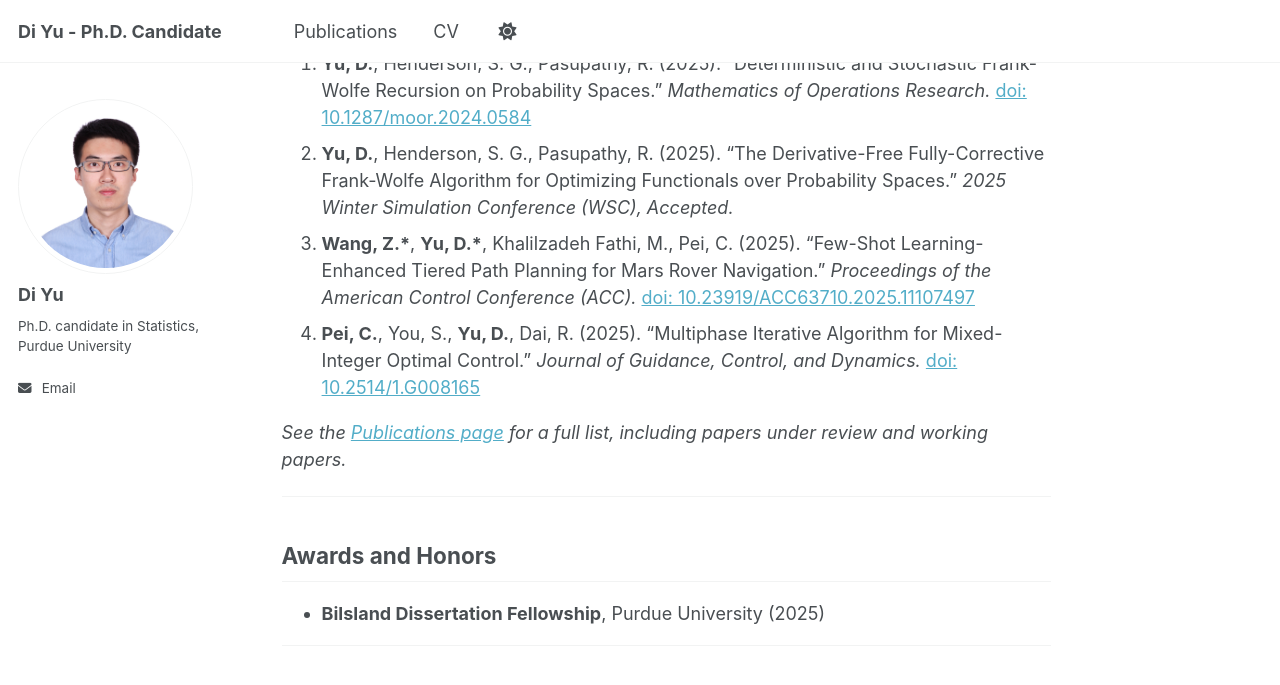
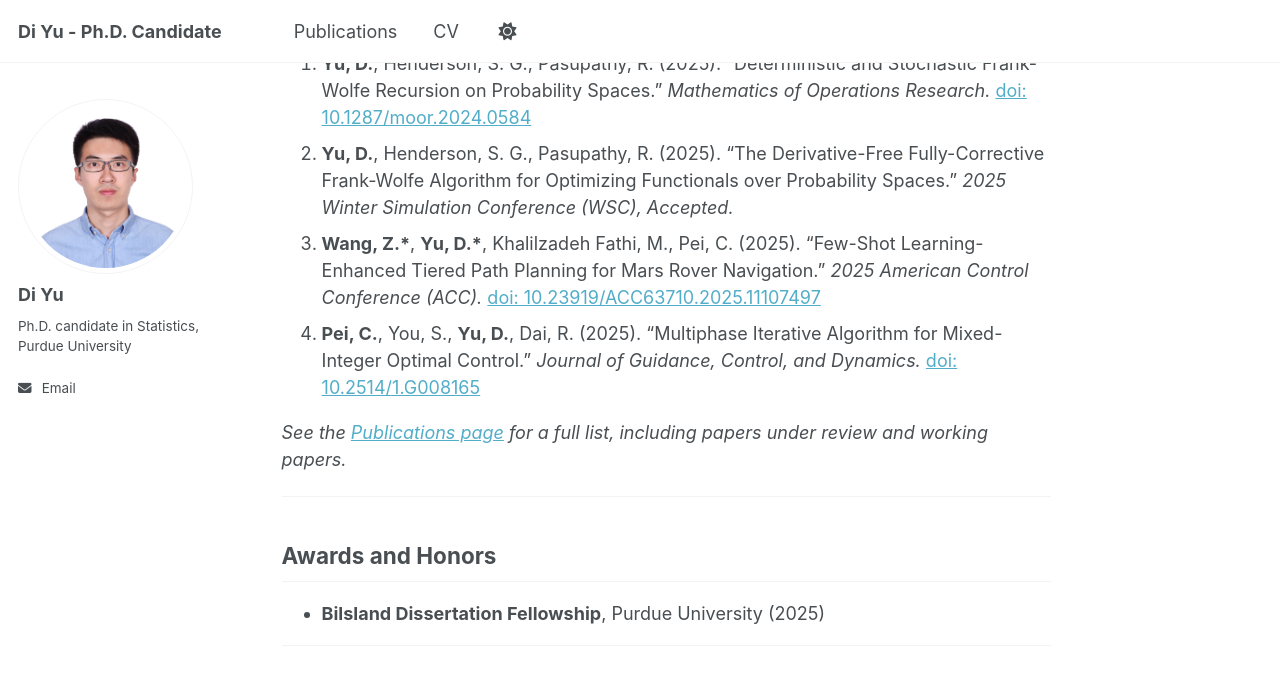
Before and after one commit to yudi12358/yudi12358.github.io, a Jekyll site: the page built from _pages/about.md, in a window 1280 px wide and 900 px high, scrolled down 1329 px. Shown: the top 685 px of the window. Built offline with Jekyll 4.4.1, drawn with Linux system fonts in a browser that asks for light colours; a script that is not in the unit is left out.

Commit message:
Update about.md

```diff
--- a/_pages/about.md
+++ b/_pages/about.md
@@ -46,7 +46,7 @@ I expect to graduate in **May 2026** and plan to pursue an academic career in **
 
 1. **Yu, D.**, Henderson, S. G., Pasupathy, R. (2025). “Deterministic and Stochastic Frank-Wolfe Recursion on Probability Spaces.” *Mathematics of Operations Research.* [doi: 10.1287/moor.2024.0584](https://doi.org/10.1287/moor.2024.0584)
 2. **Yu, D.**, Henderson, S. G., Pasupathy, R. (2025). “The Derivative-Free Fully-Corrective Frank-Wolfe Algorithm for Optimizing Functionals over Probability Spaces.” *2025 Winter Simulation Conference (WSC), Accepted.*
-3. **Wang, Z.\***, **Yu, D.\***, Khalilzadeh Fathi, M., Pei, C. (2025). “Few-Shot Learning-Enhanced Tiered Path Planning for Mars Rover Navigation.” *Proceedings of the American Control Conference (ACC).* [doi: 10.23919/ACC63710.2025.11107497](https://doi.org/10.23919/ACC63710.2025.11107497)
+3. **Wang, Z.\***, **Yu, D.\***, Khalilzadeh Fathi, M., Pei, C. (2025). “Few-Shot Learning-Enhanced Tiered Path Planning for Mars Rover Navigation.” *2025 American Control Conference (ACC).* [doi: 10.23919/ACC63710.2025.11107497](https://doi.org/10.23919/ACC63710.2025.11107497)
 4. **Pei, C.**, You, S., **Yu, D.**, Dai, R. (2025). “Multiphase Iterative Algorithm for Mixed-Integer Optimal Control.” *Journal of Guidance, Control, and Dynamics.* [doi: 10.2514/1.G008165](https://doi.org/10.2514/1.G008165)
 
 *See the [Publications page](/publications/) for a full list, including papers under review and working papers.*
```
